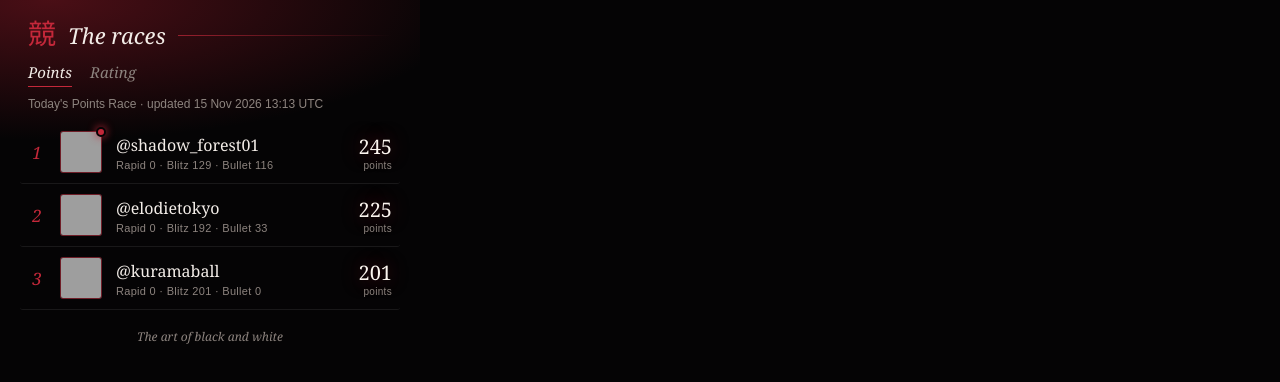
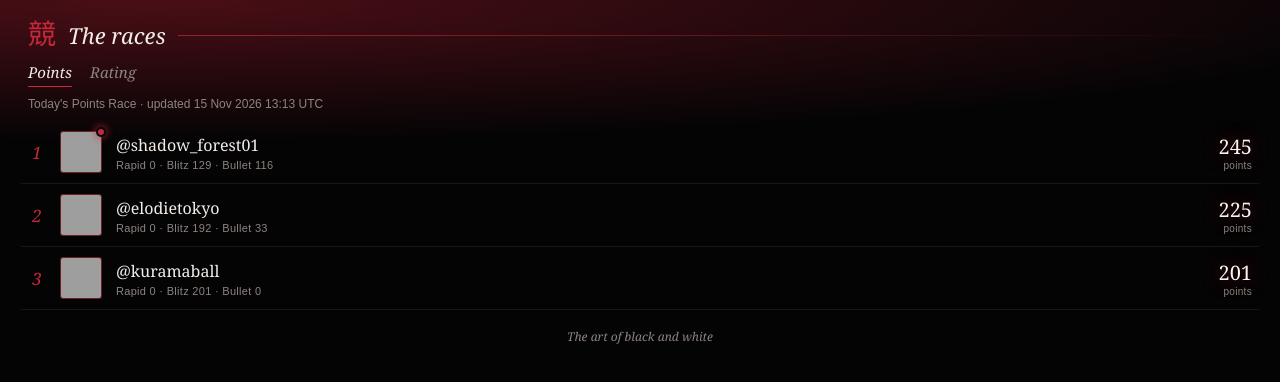
Before and after one commit to Larisa1402/ShiroKuro, a plain HTML site: page races.html in a window 1280 px wide. Drawn offline with Linux system fonts and the light colour scheme; grey boxes are pictures that could not be loaded.

Commit message:
Update races.html

```diff
--- a/races.html
+++ b/races.html
@@ -15,7 +15,7 @@
   body{font-family:var(--sans);color:var(--ash)}
 
   /* Fits the 700px x 520px iframe slot */
-.card{width:100%;max-width:420px;min-height:100%;margin:0;background:var(--ink);overflow:hidden;position:relative}
+.card{width:100%;max-width:3600px;min-height:100%;margin:0;background:var(--ink);overflow:hidden;position:relative}
   .card::before{content:"";position:absolute;inset:0 0 auto 0;height:140px;pointer-events:none;
     background:radial-gradient(ellipse 100% 100% at 12% 0%,rgba(158,27,42,.45),rgba(5,4,5,0) 100%)}
 
```
